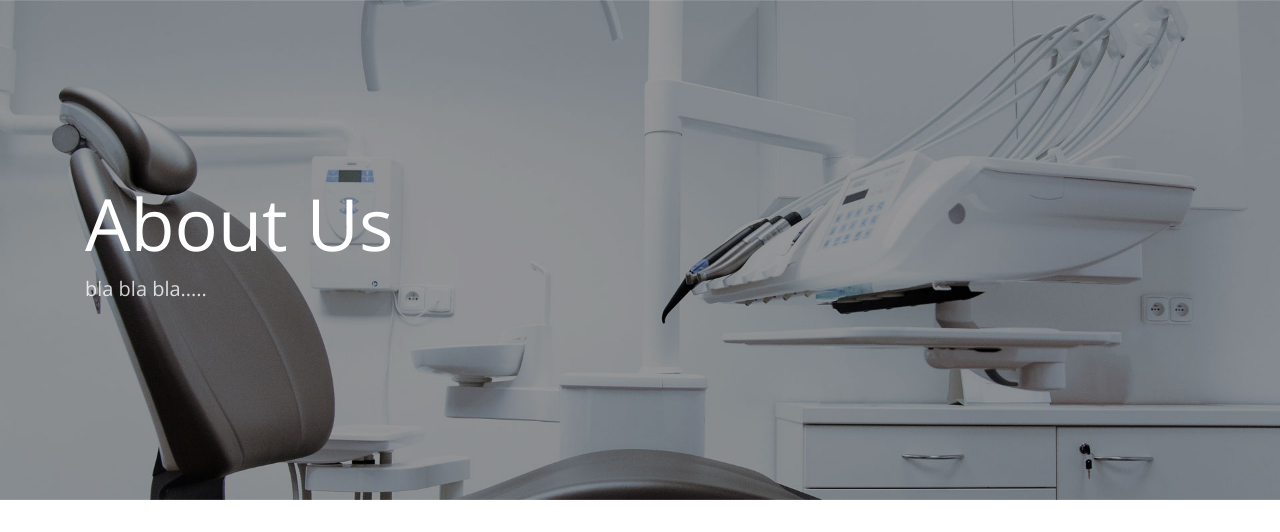
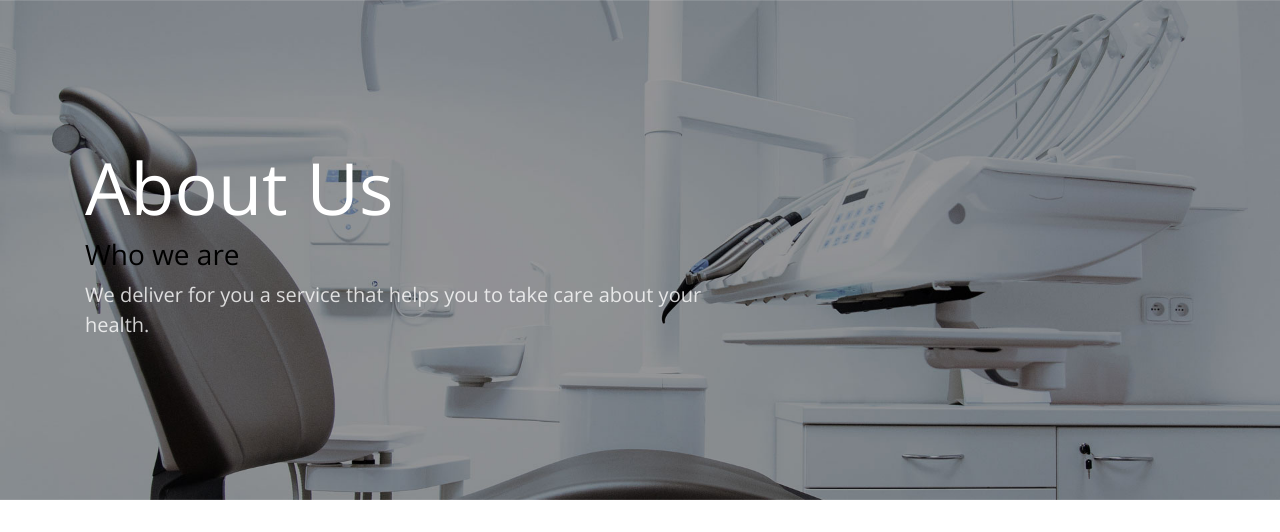
Before and after one commit to abanoub55/Cancer-Detection, a Django app: page /cancerApp/about in a window 1280 px wide. Shown: the part 157-689 px from the top of the page. Run offline with Django 3.2, Linux system fonts and the light colour scheme; some libraries are stand-ins or nearby versions.

Commit message:
Update about.html

```diff
--- a/templates/about.html
+++ b/templates/about.html
@@ -8,7 +8,8 @@
           <div class="row slider-text align-items-center">
             <div class="col-md-7 col-sm-12 element-animate">
               <h1>About Us</h1>
-              <p>bla bla bla.....</p>
+              <h3>Who we are</h3>
+              <p>We deliver for you a service that helps you to take care about your health.</p>
             </div>
           </div>
         </div>
```
